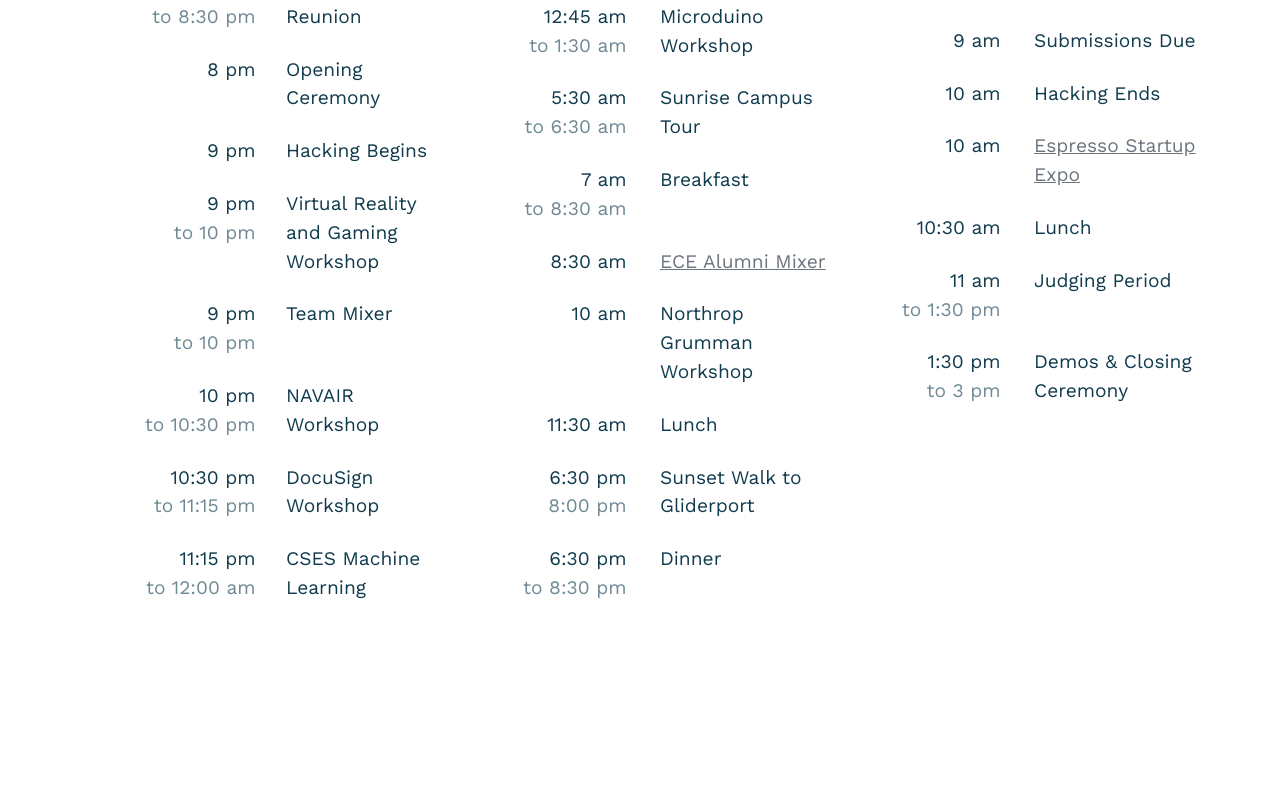
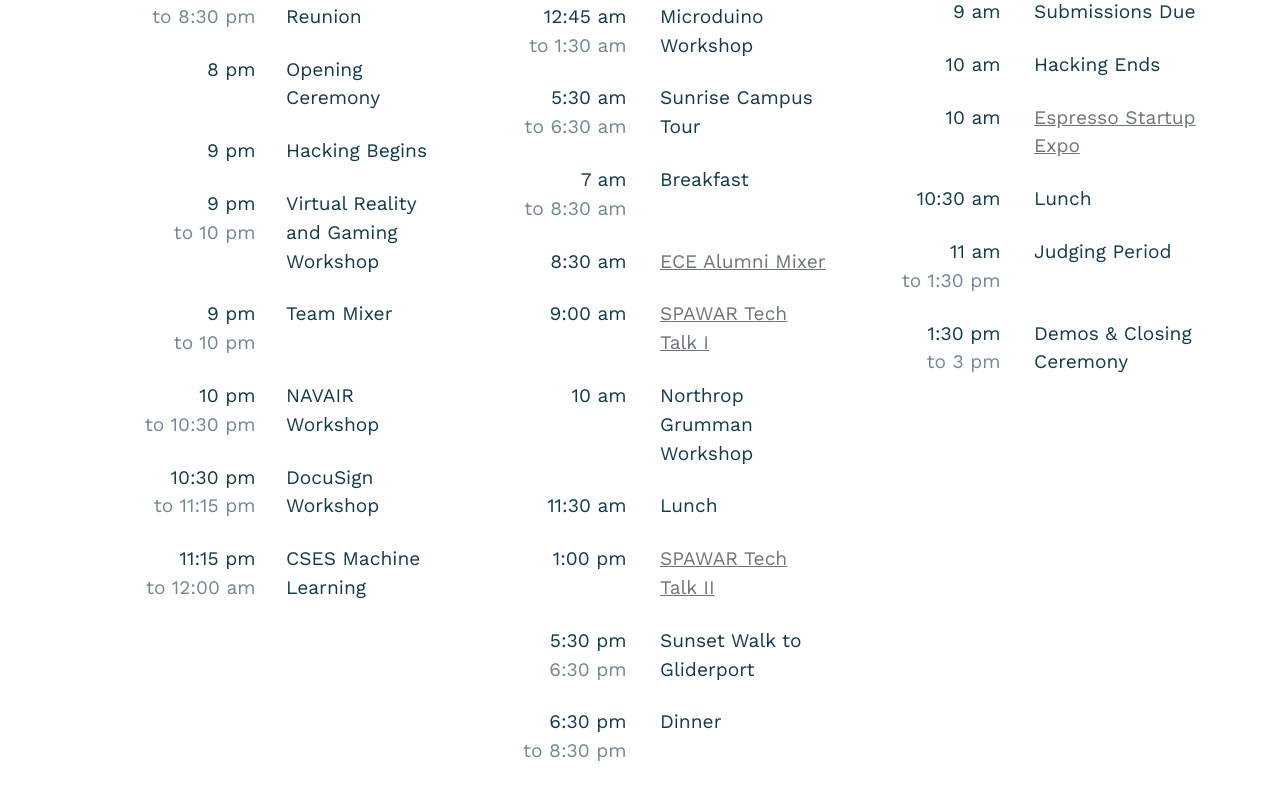
Before and after one commit to SDHacks/live-2018, a React (Create React App) app: page /schedule in a window 1280 px wide. Shown: the part 418-1214 px from the top of the page. Before the commit the page ends 1061 px from the top, so only its background shows below. Built offline with nearby package versions, Linux system fonts and the light colour scheme.

Commit message:
Final Schedule

```diff
--- a/src/views/Schedule/index.js
+++ b/src/views/Schedule/index.js
@@ -186,6 +186,14 @@
                           <u>ECE Alumni Mixer</u>
                         </a>
                       </li>
+                      <li class="schedule__list-item">
+                        <span class="schedule__list-item_time">
+                          9:00 am
+                        </span>
+                        <a class="schedule__list-item_text text-muted" href="assets/ece.pdf" target="_blank">
+                          <u>SPAWAR Tech Talk I</u>
+                        </a>
+                      </li>
                        <li class="schedule__list-item">
                         <span class="schedule__list-item_time">
                           10 am
@@ -206,10 +214,18 @@
                       </li>
                       <li class="schedule__list-item">
                         <span class="schedule__list-item_time">
-                          6:30 pm
+                          1:00 pm
+                        </span>
+                        <a class="schedule__list-item_text text-muted" href="assets/ece.pdf" target="_blank">
+                          <u>SPAWAR Tech Talk II</u>
+                        </a>
+                      </li>
+                      <li class="schedule__list-item">
+                        <span class="schedule__list-item_time">
+                          5:30 pm
 
                           <div class="schedule__list-item-muted">
-                            8:00 pm
+                            6:30 pm
                           </div>
                         </span>
 
@@ -242,7 +258,7 @@
                         </span>
 
                         <span class="schedule__list-item_text">
-                          Primal Scream & Donuts
+                          Primal Scream
                         </span>
                       </li>
                       <li class="schedule__list-item">
```
